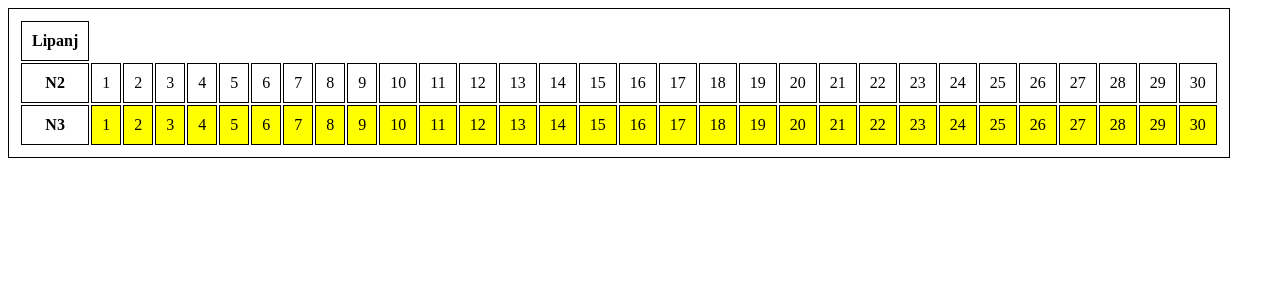
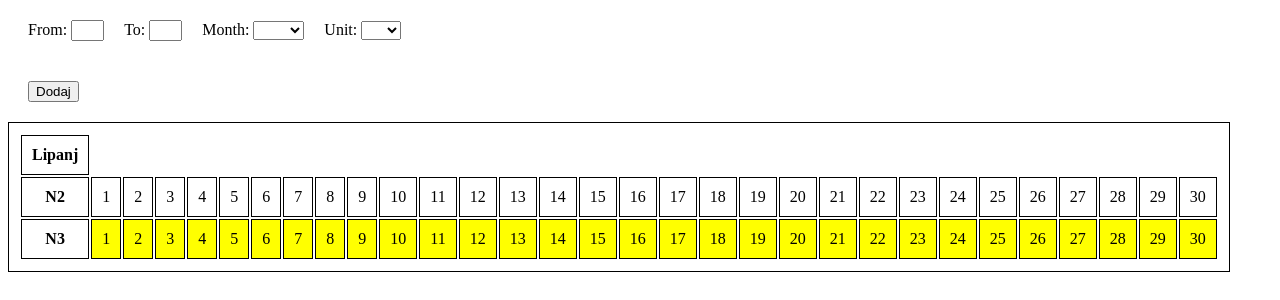
Before and after one commit to mkujun/reservations-calendar, an Angular app: page / in a window 1280 px wide. Shown: the top 300 px of the page. Built offline with nearby package versions, Linux system fonts and the light colour scheme.

Commit message:
super simple input form

```diff
--- a/src/app/app.component.html
+++ b/src/app/app.component.html
@@ -1,3 +1,25 @@
+<div>
+  <form [formGroup]="period">
+    <label for="from">From: </label>
+    <input class="input" id="from" type="text" formControlName="from" />
+
+    <label for="to">To: </label>
+    <input class="input" id="to" type="text" formControlName="to" />
+
+    <label for="month">Month: </label>
+    <select class="month" name="month" id="month" formControlName="month">
+      <option value="June">June</option>
+      <option value="July">July</option>
+    </select>
+
+    <label for="unit">Unit: </label>
+    <select name="unit" id="unit" formControlName="unit">
+      <option value="N2">N2</option>
+      <option value="N3">N3</option>
+    </select>
+  </form>
+  <button class="add" type="button" (click)="onSubmitPeriod()">Dodaj</button>
+</div>
 <table>
   <th>Lipanj</th>
   <tr>
--- a/src/app/app.component.scss
+++ b/src/app/app.component.scss
@@ -10,3 +10,20 @@ td {
   padding: 10px;
   background-color: yellow;
 }
+
+form {
+  margin: 20px;
+}
+
+.input {
+  margin-right: 20px;
+  width: 25px;
+}
+
+.month {
+  margin-right: 20px;
+}
+
+.add {
+  margin: 20px;
+}
--- a/src/app/app.component.ts
+++ b/src/app/app.component.ts
@@ -1,4 +1,5 @@
 import { Component, OnInit } from '@angular/core';
+import { FormGroup, FormControl } from '@angular/forms';
 import { Day } from './month.model';
 
 @Component({
@@ -10,6 +11,12 @@ export class AppComponent implements OnInit {
   title = 'reservations-calendar';
   N2June: Day[] = [];
   N3June: Day[] = [];
+  period = new FormGroup({
+    from: new FormControl(''),
+    to: new FormControl(''),
+    unit: new FormControl(''),
+    month: new FormControl(''),
+  });
 
   ngOnInit(): void {
     for (let index = 1; index <= 30; index++) {
@@ -30,4 +37,7 @@ export class AppComponent implements OnInit {
       this.N3June.push(N3June);
     }
   }
+  onSubmitPeriod() {
+    console.log(this.period.value);
+  }
 }
```
Also changed, not shown: src/app/app.module.ts (+5 -8 lines).
